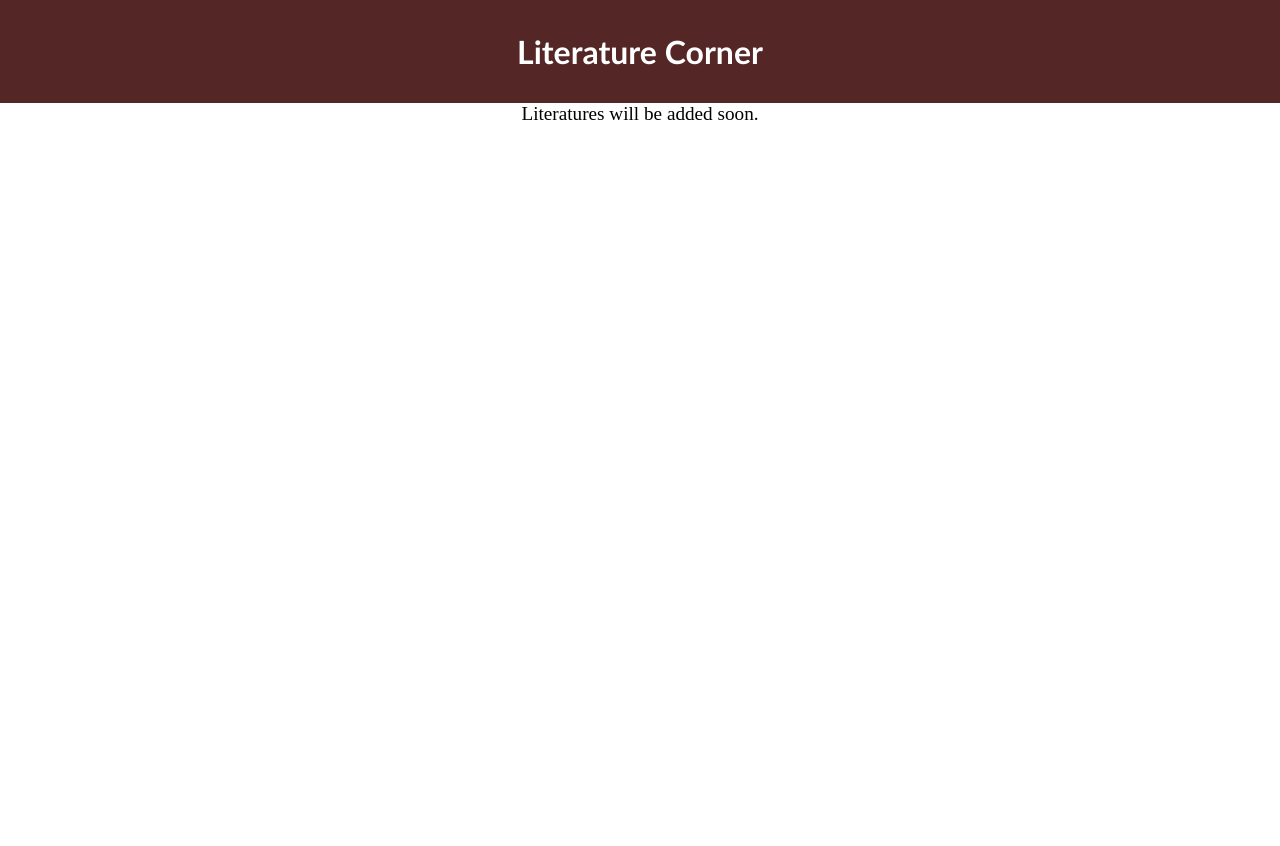
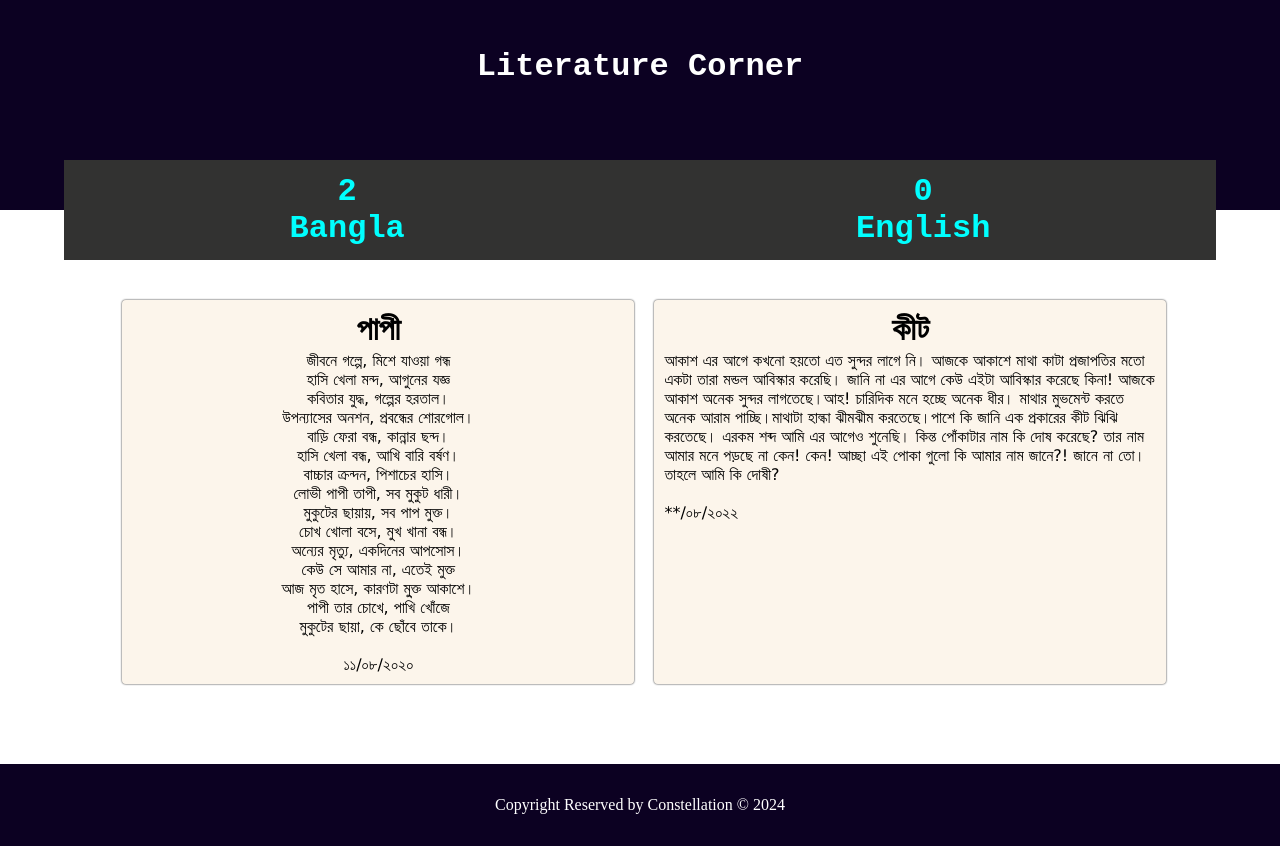
Before and after one commit to jasem109/Constellation, a plain HTML site: page literature.html in a window 1280 px wide. Before the commit the page ends 800 px from the top, so only its background shows below. Drawn offline with Linux system fonts and the light colour scheme.

Commit message:
literature added

```diff
--- /dev/null
+++ b/literature.css
@@ -0,0 +1,110 @@
+*{
+    margin:0px;
+    padding:0px;
+}
+body{
+    display:grid;
+    grid-template-columns: [page-start] 5vw [nav-start] 90vw [nav-end] 5vw [page-end] ;
+    grid-template-rows: [head-start] 20vh [navi-start] 50px [head-end] 50px [navi-end] auto [ban-end] auto [eng-end] auto [foot-end];
+}
+
+header{
+    grid-column:page-start/page-end;
+    grid-row:head-start/head-end;
+    background-color: rgb(12, 1, 34);
+    color:white;
+    text-align: center;
+    h1{
+        margin-top:6vh;
+    }
+    font-family:'Courier New', Courier, monospace;
+
+}
+
+.nav{
+    grid-column: nav-start/nav-end;
+    grid-row:navi-start/navi-end ;
+    background-color: rgb(50, 50, 49);
+    display:flex;
+    flex-direction: row;
+    list-style: none;
+    align-items: center;
+    justify-content:space-around;
+    font-family: 'Courier New', Courier, monospace;
+}
+.nav a{
+    text-decoration: none;
+    color:aqua;
+    text-align: center;
+}
+
+.literature-ban{
+    grid-column:page-start/page-end;
+    grid-row:navi-end/ban-end;
+    display:grid;
+    grid-template-columns: [lit-start]8vw [content-start] 40vw[content-mid] 40vw[content-end] 8vw [lit-end];
+    grid-template-rows:auto;
+    gap:20px;
+    justify-content:space-around;
+    font-family:Verdana, Geneva, Tahoma, sans-serif;
+}
+.bn-1{
+    grid-column: content-start/content-mid;
+    margin:40px 0px 40px 0;
+    box-shadow: 0 0 2px black;
+    padding:10px;
+    border-radius: 4px;
+    text-align: center;
+    h1{
+        margin-bottom: 3px;
+    }
+    background-color: rgba(250, 235, 215, 0.5);
+
+}
+
+.bn-2{
+    grid-column: content-mid/content-end;
+    margin:40px 0px 40px 0;
+    box-shadow: 0 0 2px black;
+    padding:10px;
+    border-radius: 4px;
+    h1{
+        margin-bottom: 3px;
+        text-align: center;
+    }
+    background-color: rgba(250, 235, 215, 0.5);
+}
+
+
+footer{
+    grid-column:page-start/page-end;
+    grid-row:eng-end/foot-end;
+    text-align: center;
+    padding: 4vh;
+    background-color:rgb(12, 1, 34) ;
+    color:white;
+    margin-top:40px;
+
+}
+
+@media only screen and (max-width: 600px){
+    .bn-1,.bn-2{
+        grid-column: content-start/content-end;
+        margin:20px 10px 0px 0;
+        box-shadow: 0 0 2px black;
+        padding:10px;
+        border-radius: 4px;
+        h1{
+            margin-bottom: 3px;
+        }
+    }
+    header h1{
+        font-size:2em;
+    }
+    .nav{
+        font-size:0.6em;
+    }
+    footer{
+        font-size:0.8em;
+    }
+}
--- a/literature.html
+++ b/literature.html
@@ -3,7 +3,7 @@
     <head>
         <meta charset="UTF-8">
         <meta name="viewport" content="width=device-width, initial-scale=1.0" />
-        <link href="gallery.css" rel="stylesheet">
+        <link href="literature.css" rel="stylesheet">
         <title>Gallery</title>
         <link rel="stylesheet" href="https://use.fontawesome.com/releases/v5.8.2/css/all.css">
     </head>
@@ -11,8 +11,60 @@
          <header>
             <h1>Literature Corner</h1>
         </header>
-        <main>
-            <p>Literatures will be added soon.</p>
-        </main>
+        <div class="nav">
+            <a href="#bangla">
+            <li>
+                <h1>2</h1>
+                <h1>Bangla</h1>
+
+            </li></a>
+            <a href="#english"><li>
+                <h1>0</h1>
+                <h1>English</h1>
+            </li></a>
+        </div>
+        <div class="literature-ban" id="bangla">
+             <div class="bn-1">
+
+                <h1>পাপী</h1>
+               <p>
+জীবনে গল্পে, মিশে যাওয়া গন্ধ<br>
+হাসি খেলা মন্দ, আগুনের যজ্ঞ <br>
+কবিতার যুদ্ধ,  গল্পের হরতাল।<br>
+উপন্যাসের অনশন, প্রবন্ধের শোরগোল। <br>
+বাড়ি ফেরা বন্ধ, কান্নার ছন্দ।<br>
+হাসি খেলা বন্ধ,  আখি বারি বর্ষণ। <br>
+বাচ্চার ক্রন্দন,  পিশাচের হাসি।<br>
+লোভী পাপী তাপী, সব মুকুট ধারী।<br>
+মুকুটের ছায়ায়, সব পাপ মুক্ত। <br>
+চোখ খোলা বসে, মুখ খানা বন্ধ।<br>
+অন্যের মৃত্যু,  একদিনের আপসোস। <br>
+কেউ সে আমার না, এতেই মুক্ত <br>
+আজ মৃত হাসে, কারণটা মু্ক্ত আকাশে।<br>
+পাপী তার চোখে,  পাখি খোঁজে<br>
+মুকুটের ছায়া, কে ছোঁবে তাকে।<br><br>
+১১/০৮/২০২০ </p>
+             </div>
+             <div class="bn-2">
+                <h1>কীট</h1>
+               <p>
+
+
+                আকাশ এর আগে কখনো হয়তো এত সুন্দর লাগে নি। আজকে আকাশে মাথা কাটা প্রজাপতির মতো একটা তারা মন্ডল আবিস্কার করেছি।
+                জানি না এর আগে কেউ এইটা আবিস্কার করেছে কিনা! আজকে আকাশ অনেক সুন্দর লাগতেছে।আহ! চারিদিক মনে হচ্ছে অনেক ধীর।
+                মাথার মুভমেন্ট করতে অনেক আরাম পাচ্ছি।মাথাটা হাল্কা ঝীমঝীম করতেছে।পাশে কি জানি এক প্রকারের কীট ঝিঝি করতেছে।
+                এরকম শব্দ আমি এর আগেও শুনেছি। কিন্ত পোঁকাটার নাম কি দোষ করেছে? তার নাম আমার মনে পড়ছে না কেন! কেন! আচ্ছা এই পোকা গুলো কি আমার নাম জানে?!
+                জানে না তো।তাহলে আমি কি দোষী?<br><br>
+
+                **/০৮/২০২২
+            </p>
+             </div>
+        </div>
+        <div class="literature-en" id="english">
+
+        </div>
+        <footer>
+            Copyright Reserved by Constellation © 2024
+        </footer>
     </body>
 </html>
```
